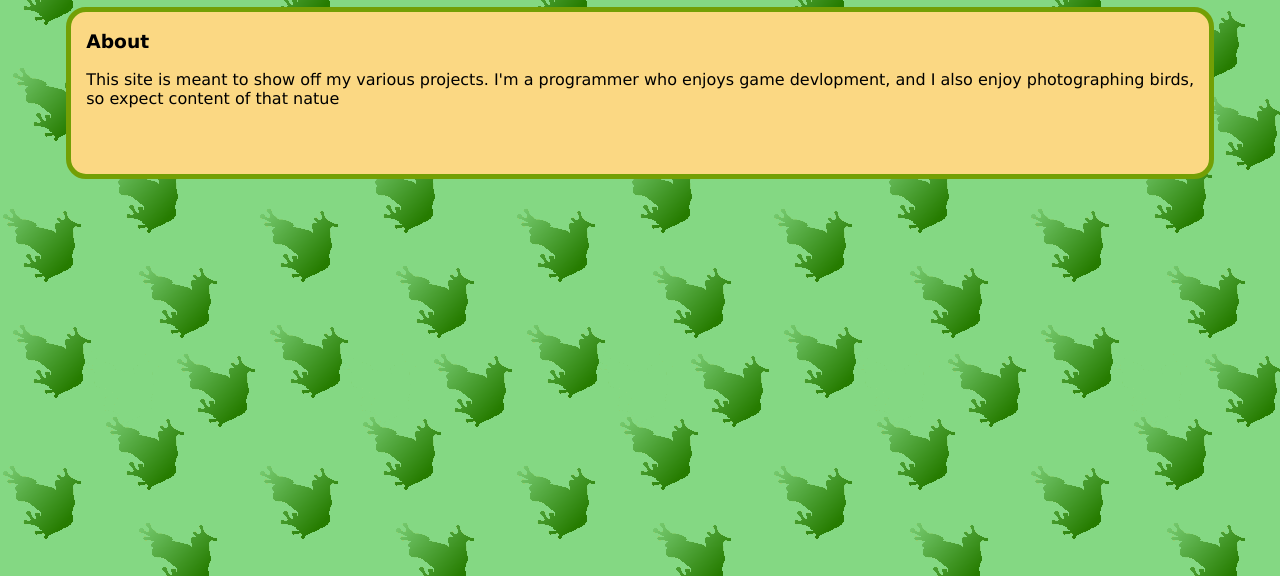
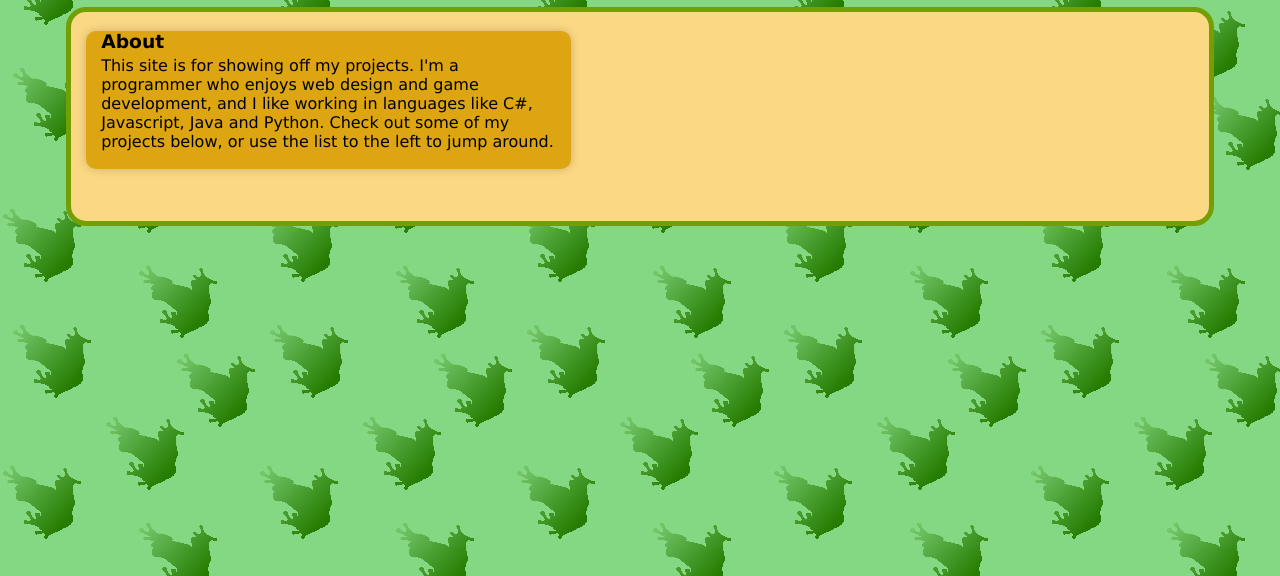
Before and after one commit to UnusualFrog/FrogBlog, a plain HTML site: page index.html in a window 1280 px wide. Shown: the part 224-800 px from the top of the page. Drawn offline with Linux system fonts and the light colour scheme.

Commit message:
Updated about content and added background

```diff
--- a/index.html
+++ b/index.html
@@ -21,8 +21,12 @@
       <main>
 
           <div id="About">
-            <h3>About</h3>
-            <p>This site is meant to show off my various projects. I'm a programmer who enjoys game devlopment, and I also enjoy photographing birds, so expect content of that natue</p>
+            <h3 style="margin-bottom: 0px;">About</h3>
+            <p style="margin-top: 4px;">
+              This site is for showing off my projects. I'm a programmer who enjoys web design and game development,
+               and I like working in languages like C#, Javascript, Java and Python. Check out some of my projects below,
+               or use the list to the left to jump around.
+            </p>
           </div>
 
       </main>
--- a/style.css
+++ b/style.css
@@ -38,7 +38,12 @@ h1 {
   }
 
 #About {
-  padding-left: 15px;
+  margin: 0px 15px 2px 15px;
+  padding: 0px 15px 2px 15px;
+  width:40%;
+  background-color: #DCA511;
+  border-radius: 10px;
+  box-shadow: 0 0 10px rgba(0, 0, 0, 0.2);
 }
 
 #frogIcon {
```
Also changed, not shown: Assets/unusual frog blinkie.gif (added).
